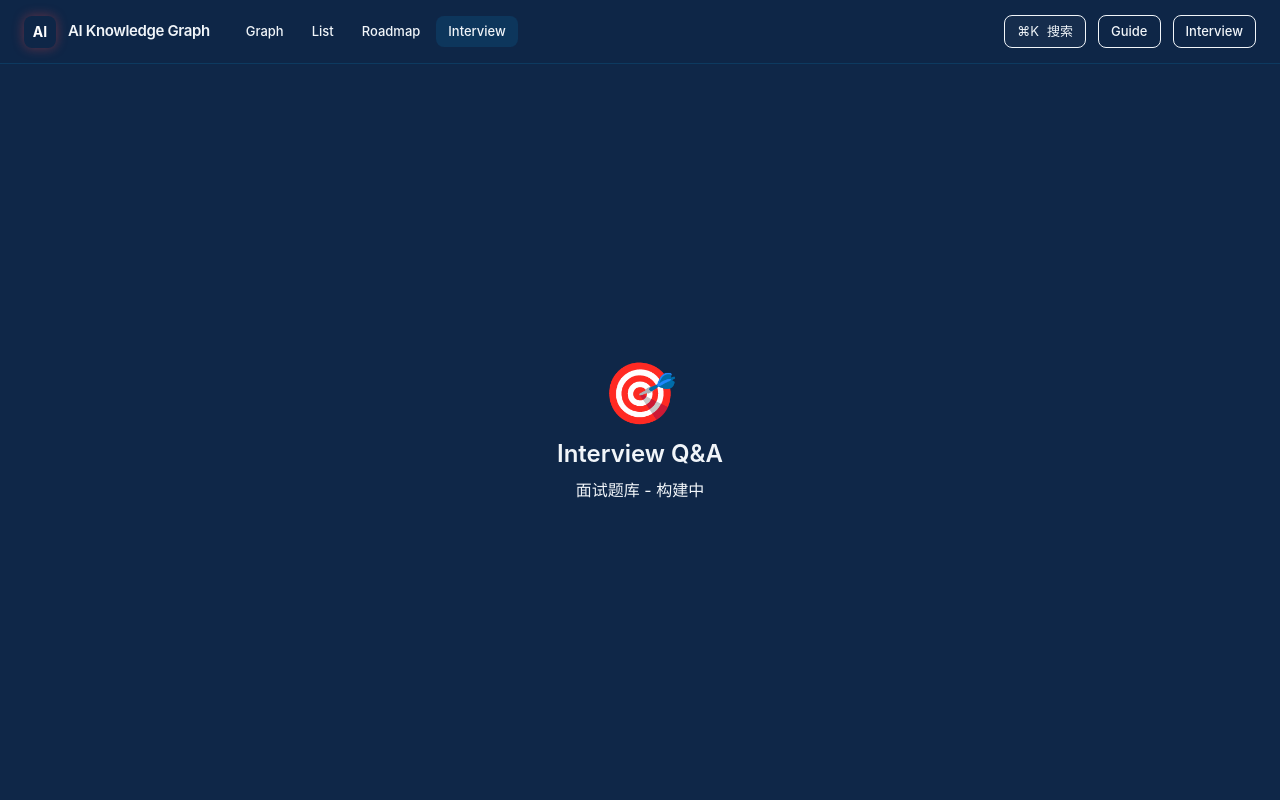
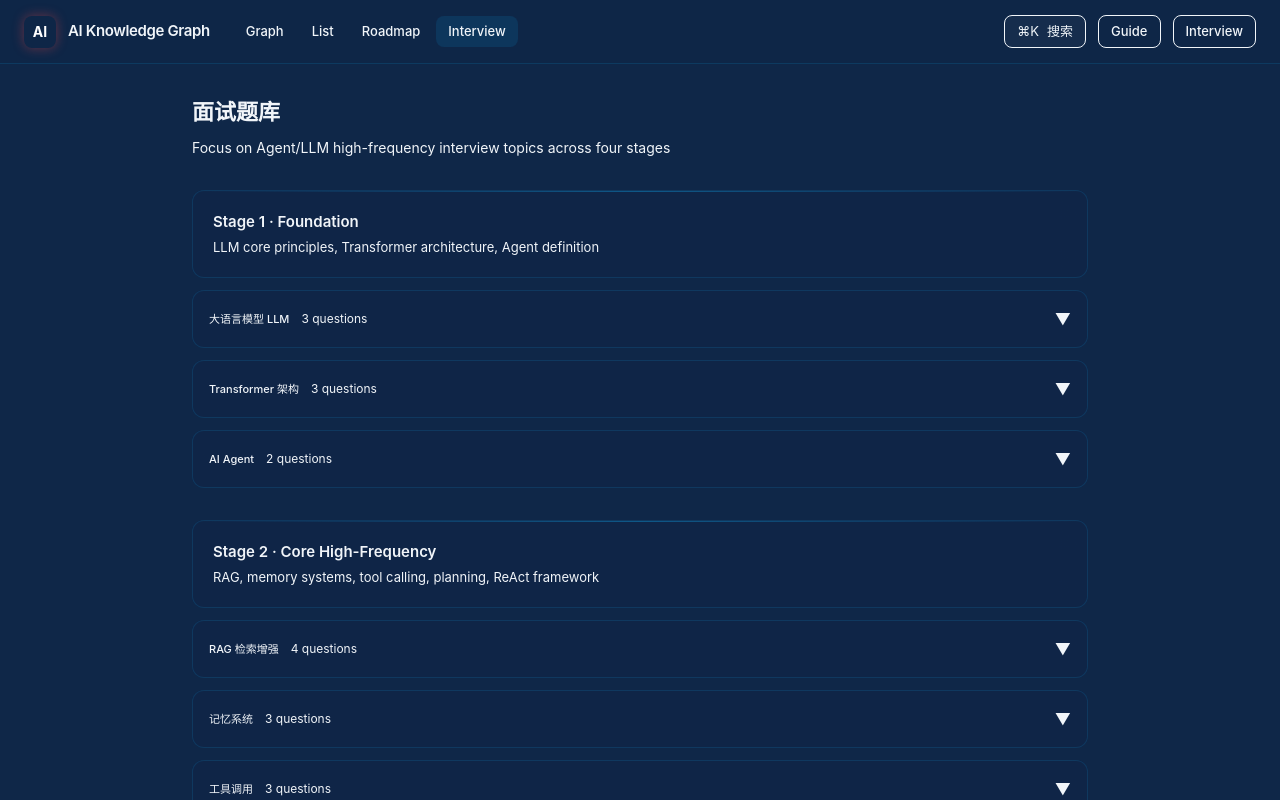
Before and after one commit to TheEastKoi/ai-knowledge-graph, a Vue app: page /interview in a window 1280 px wide. Built offline with nearby package versions, Linux system fonts and the light colour scheme.

Commit message:
feat: implement InterviewView with four-stage question bank

```diff
--- a/src/views/InterviewView.vue
+++ b/src/views/InterviewView.vue
@@ -1,9 +1,73 @@
 <template>
-  <div class="h-full w-full flex items-center justify-center" style="background: var(--color-bg-primary);">
-    <div class="text-center">
-      <div class="text-6xl mb-4" style="color: var(--color-armor-red-light);">🎯</div>
-      <h1 class="text-2xl font-semibold mb-2" style="color: var(--color-text-primary);">Interview Q&A</h1>
-      <p style="color: var(--color-text-muted);">面试题库 - 构建中</p>
+  <div class="h-full overflow-y-auto p-8">
+    <div class="max-w-4xl mx-auto">
+      <h1 class="text-[22px] font-semibold mb-2" style="color: var(--color-text-primary);">面试题库</h1>
+      <p class="text-[14px] mb-8" style="color: var(--color-text-dim);">Focus on Agent/LLM high-frequency interview topics across four stages</p>
+
+      <div v-for="stage in stages" :key="stage.name" class="mb-8">
+        <div class="glass-panel-accent p-5 mb-3">
+          <h3 class="text-[15px] font-semibold mb-1" style="color: var(--color-armor-red-light);">{{ stage.name }}</h3>
+          <p class="text-[13px]" style="color: var(--color-text-dim);">{{ stage.desc }}</p>
+        </div>
+
+        <div class="space-y-3">
+          <div v-for="item in stage.topics" :key="item.nodeId" @click="toggleExpand(item.nodeId)"
+               class="glass-panel p-4 cursor-pointer transition-all duration-200">
+            <div class="flex items-center justify-between">
+              <div class="flex items-center gap-3">
+                <span class="text-[11px] font-medium" style="color: var(--color-arc-blue-light);">{{ getNodeName(item.nodeId) }}</span>
+                <span class="text-[12px]" style="color: var(--color-text-dim);">{{ item.questionCount }} questions</span>
+              </div>
+              <span class="transition-transform duration-200" style="color: var(--color-text-dim);"
+                    :style="{ transform: expanded === item.nodeId ? 'rotate(180deg)' : '' }">▼</span>
+            </div>
+            <div v-if="expanded === item.nodeId" class="mt-4 space-y-4">
+              <p class="text-[13px] italic" style="color: var(--color-text-dim);">
+                Detailed questions will be available after knowledge content is added in Task 5.1.
+              </p>
+            </div>
+          </div>
+        </div>
+      </div>
     </div>
   </div>
 </template>
+
+<script setup lang="ts">
+import { ref, computed } from 'vue'
+import { useKnowledgeStore } from '@/stores/knowledgeStore'
+
+const knowledgeStore = useKnowledgeStore()
+const expanded = ref<string | null>(null)
+
+function toggleExpand(nodeId: string) {
+  expanded.value = expanded.value === nodeId ? null : nodeId
+}
+
+function getNodeName(nodeId: string) {
+  return knowledgeStore.getNodeById(nodeId)?.name || nodeId
+}
+
+const stages = computed(() => [
+  {
+    name: 'Stage 1 · Foundation',
+    desc: 'LLM core principles, Transformer architecture, Agent definition',
+    topics: [{ nodeId: 'llm', questionCount: 3 }, { nodeId: 'transformer', questionCount: 3 }, { nodeId: 'agent', questionCount: 2 }],
+  },
+  {
+    name: 'Stage 2 · Core High-Frequency',
+    desc: 'RAG, memory systems, tool calling, planning, ReAct framework',
+    topics: [{ nodeId: 'rag', questionCount: 4 }, { nodeId: 'memory', questionCount: 3 }, { nodeId: 'toolcall', questionCount: 3 }, { nodeId: 'planning', questionCount: 3 }, { nodeId: 'react', questionCount: 3 }],
+  },
+  {
+    name: 'Stage 3 · Advanced',
+    desc: 'Multi-agent systems, Chain of Thought, fine-tuning approaches',
+    topics: [{ nodeId: 'multiagent', questionCount: 3 }, { nodeId: 'cot', questionCount: 2 }, { nodeId: 'sft', questionCount: 2 }, { nodeId: 'lora', questionCount: 2 }],
+  },
+  {
+    name: 'Stage 4 · Differentiator',
+    desc: 'Security, reliability, evaluation, cost optimization',
+    topics: [{ nodeId: 'agent-security', questionCount: 3 }, { nodeId: 'agent-reliability', questionCount: 3 }, { nodeId: 'agent-evaluation', questionCount: 2 }],
+  },
+])
+</script>
```
